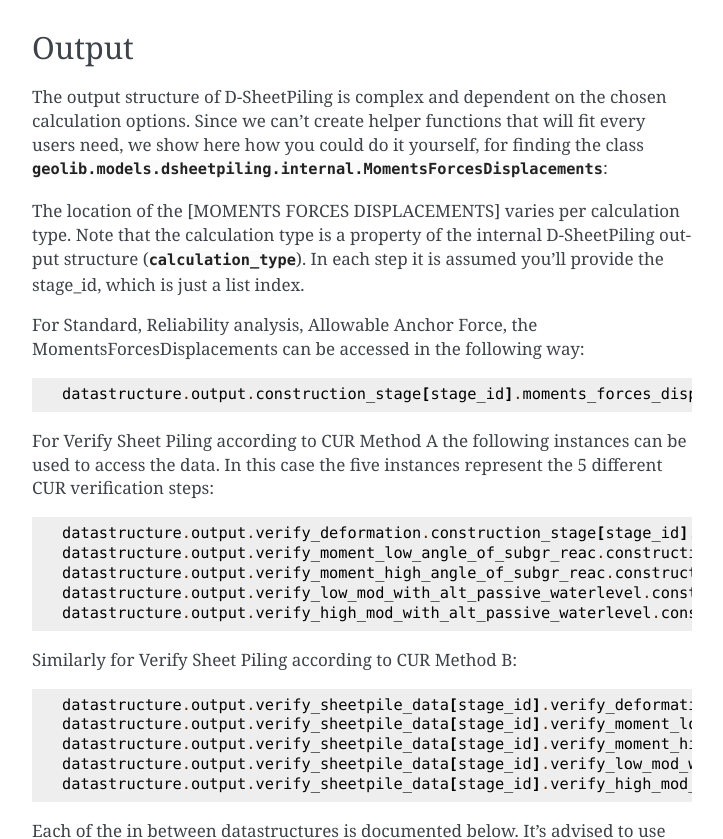
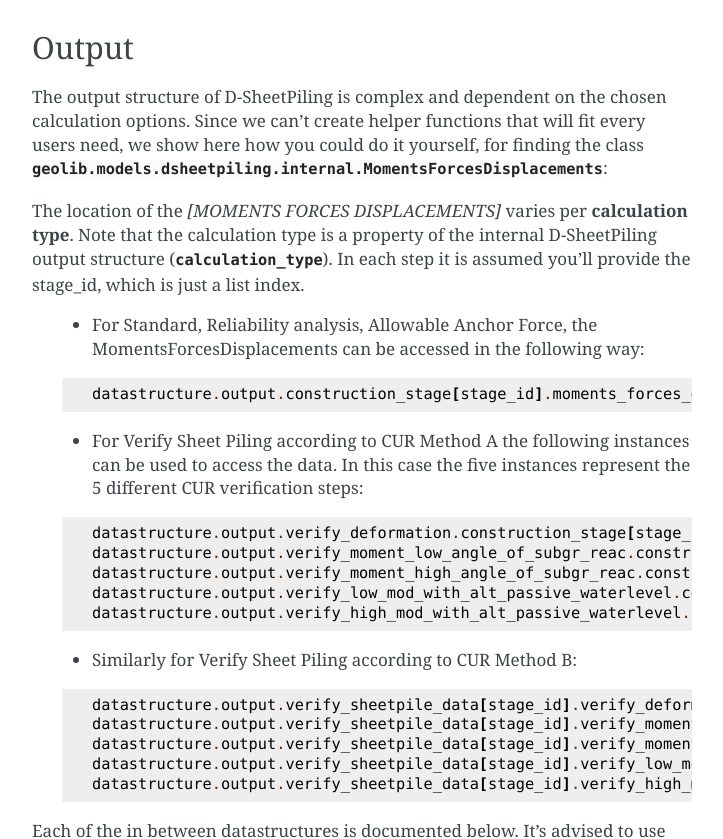
Before and after one commit to Deltares/GEOLib, a Sphinx documentation site: the page built from docs/dev/models/dsheetpiling.rst, in a window 1280 px wide and 900 px high, scrolled down 1390 px, cut to the strip 61-900 px from the top of the window. Shown: the whole strip, without its empty margins (388-1111 px from the left). Built offline with Sphinx 7.4.7, drawn with Linux system fonts in a browser that asks for light colours.

```diff
--- a/docs/dev/models/dsheetpiling.rst
+++ b/docs/dev/models/dsheetpiling.rst
@@ -52,38 +52,39 @@ The output structure of D-SheetPiling is complex and dependent on the chosen cal
 Since we can't create helper functions that will fit every users need, we show here how you could
 do it yourself, for finding the class :class:`geolib.models.dsheetpiling.internal.MomentsForcesDisplacements`:
 
-The location of the [MOMENTS FORCES DISPLACEMENTS] varies per calculation type.
+The location of the `[MOMENTS FORCES DISPLACEMENTS]` varies per **calculation type**.
 Note that the calculation type is a property of the internal D-SheetPiling output structure
 (:attr:`~geolib.models.dsheetpiling.internal.DSheetPilingOutputStructure.calculation_type`).
 In each step it is assumed you'll provide the stage_id, which is just a list index.
 
-For Standard, Reliability analysis, Allowable Anchor Force, the MomentsForcesDisplacements can be accessed
-in the following way:
+    - For Standard, Reliability analysis, Allowable Anchor Force, the MomentsForcesDisplacements can be accessed in the following way:
 
-.. code-block:: python
+    .. code-block:: python
 
-    datastructure.output.construction_stage[stage_id].moments_forces_displacements
+        datastructure.output.construction_stage[stage_id].moments_forces_displacements
 
-For Verify Sheet Piling according to CUR Method A the following instances can be used to access the data.
-In this case the five instances represent the 5 different CUR verification steps:
 
-.. code-block:: python
+    - For Verify Sheet Piling according to CUR Method A the following instances can be used to access the data. In this case the five instances represent the 5 different CUR verification steps:
 
-    datastructure.output.verify_deformation.construction_stage[stage_id].moments_forces_displacements
-    datastructure.output.verify_moment_low_angle_of_subgr_reac.construction_stage[stage_id].moments_forces_displacements
-    datastructure.output.verify_moment_high_angle_of_subgr_reac.construction_stage[stage_id].moments_forces_displacements
-    datastructure.output.verify_low_mod_with_alt_passive_waterlevel.construction_stage[stage_id].moments_forces_displacements
-    datastructure.output.verify_high_mod_with_alt_passive_waterlevel.construction_stage[stage_id].moments_forces_displacements
+    .. code-block:: python
 
-Similarly for Verify Sheet Piling according to CUR Method B:
+        datastructure.output.verify_deformation.construction_stage[stage_id].moments_forces_displacements
+        datastructure.output.verify_moment_low_angle_of_subgr_reac.construction_stage[stage_id].moments_forces_displacements
+        datastructure.output.verify_moment_high_angle_of_subgr_reac.construction_stage[stage_id].moments_forces_displacements
+        datastructure.output.verify_low_mod_with_alt_passive_waterlevel.construction_stage[stage_id].moments_forces_displacements
+        datastructure.output.verify_high_mod_with_alt_passive_waterlevel.construction_stage[stage_id].moments_forces_displacements
 
-.. code-block:: python
 
-    datastructure.output.verify_sheetpile_data[stage_id].verify_deformation.construction_stage[-1].moments_forces_displacements
-    datastructure.output.verify_sheetpile_data[stage_id].verify_moment_low_angle_of_subgr_reac.construction_stage[-1].moments_forces_displacements
-    datastructure.output.verify_sheetpile_data[stage_id].verify_moment_high_angle_of_subgr_reac.construction_stage[-1].moments_forces_displacements
-    datastructure.output.verify_sheetpile_data[stage_id].verify_low_mod_with_alt_passive_waterlevel.construction_stage[-1].moments_forces_displacements
-    datastructure.output.verify_sheetpile_data[stage_id].verify_high_mod_with_alt_passive_waterlevel.construction_stage[-1].moments_forces_displacements
+    - Similarly for Verify Sheet Piling according to CUR Method B:
+
+    .. code-block:: python
+
+
+        datastructure.output.verify_sheetpile_data[stage_id].verify_deformation.construction_stage[-1].moments_forces_displacements
+        datastructure.output.verify_sheetpile_data[stage_id].verify_moment_low_angle_of_subgr_reac.construction_stage[-1].moments_forces_displacements
+        datastructure.output.verify_sheetpile_data[stage_id].verify_moment_high_angle_of_subgr_reac.construction_stage[-1].moments_forces_displacements
+        datastructure.output.verify_sheetpile_data[stage_id].verify_low_mod_with_alt_passive_waterlevel.construction_stage[-1].moments_forces_displacements
+        datastructure.output.verify_sheetpile_data[stage_id].verify_high_mod_with_alt_passive_waterlevel.construction_stage[-1].moments_forces_displacements
 
 Each of the in between datastructures is documented below. It's advised to use these structures instead of just calling .dict(), as your editor
 can help with autocompletion and validation.
--- a/geolib/__init__.py
+++ b/geolib/__init__.py
@@ -2,7 +2,7 @@
 GEOLib Library
 """
 
-__version__ = "0.1.3"
+__version__ = "0.1.4"
 
 from . import utils
 from .models import *
```
Also changed, not shown: docs/changelog.rst (+12 -0 lines), docs/user/setup.rst (+7 -1 lines), pyproject.toml (line endings or trailing spaces), 8 other files.
